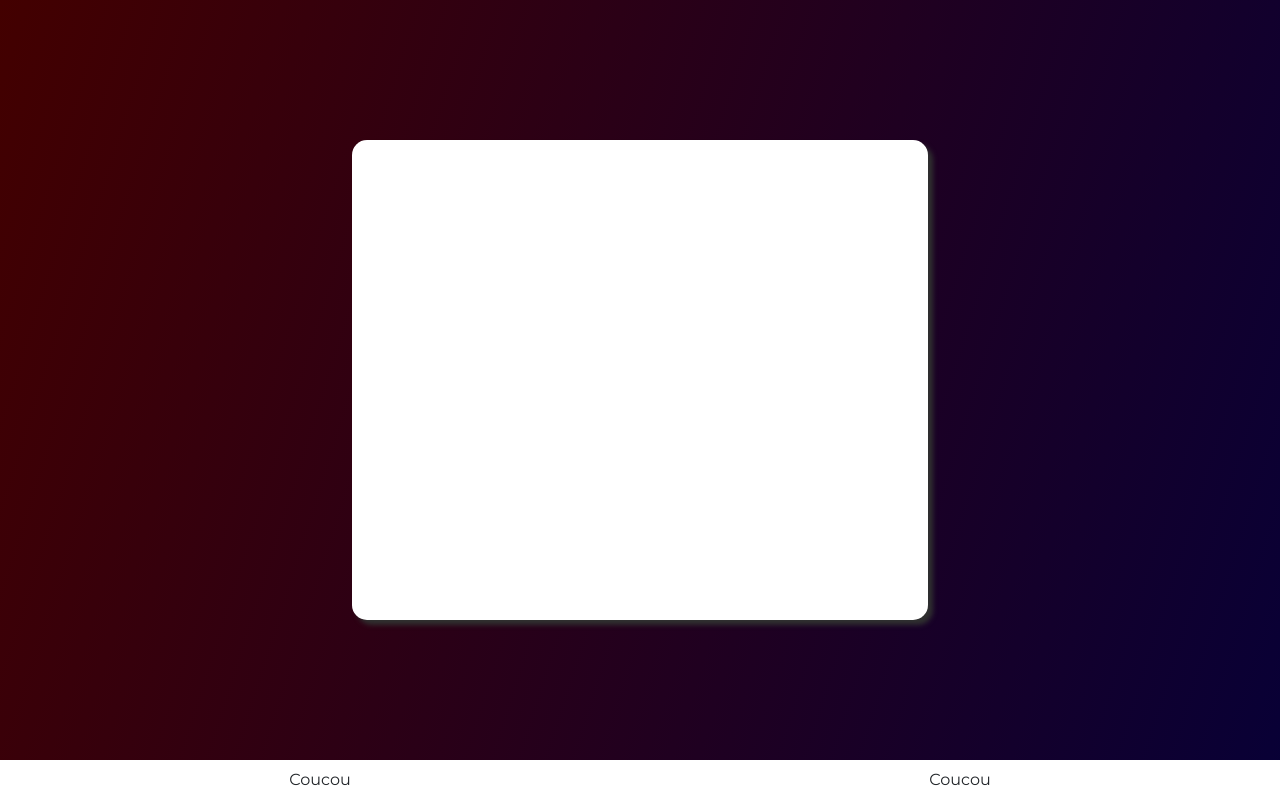
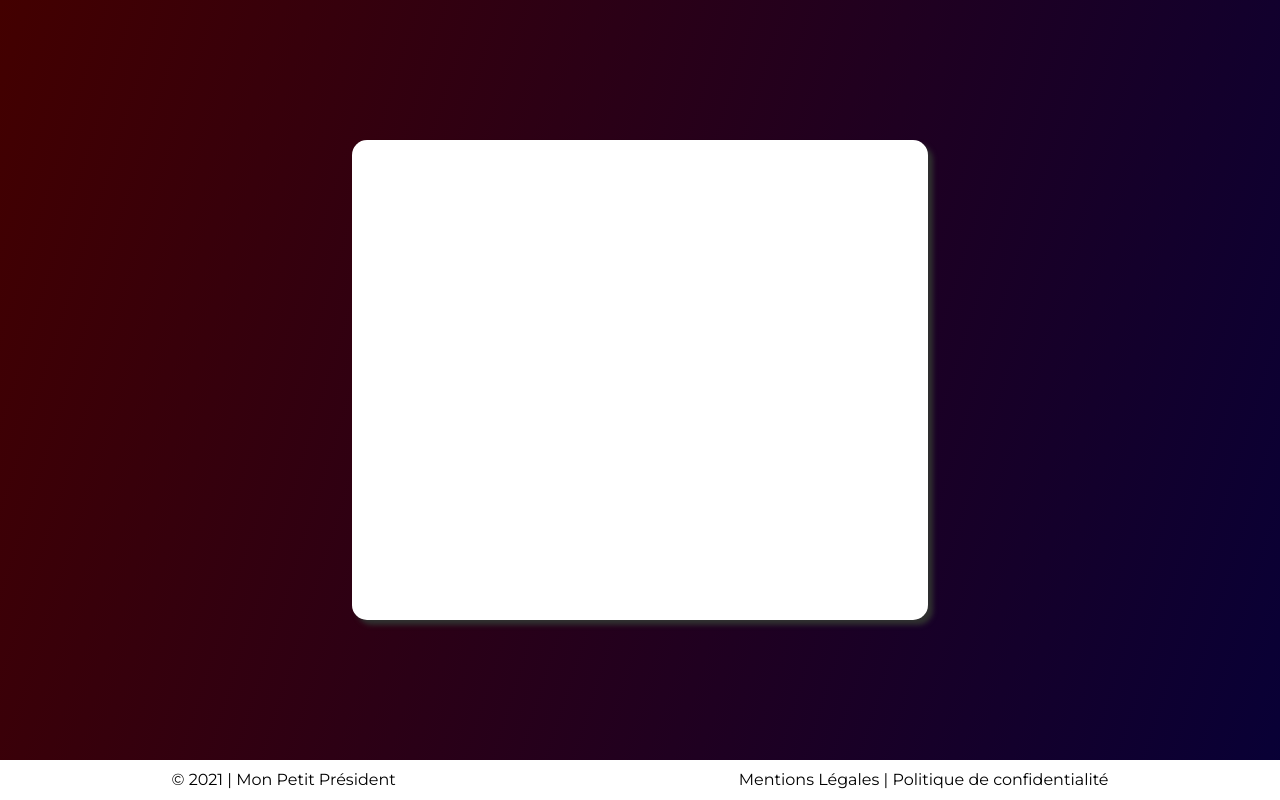
Before and after one commit to Xamimus/MonPetitPresident, a Nuxt app: page / in a window 1280 px wide. Built offline with nearby package versions, Linux system fonts and the light colour scheme.

Commit message:
End footer

```diff
--- a/components/Footer.vue
+++ b/components/Footer.vue
@@ -1,13 +1,21 @@
 <template>
     <div class="footer-container">
-        <div class="credits-container">
-            Coucou
-        </div>
-        <div class="legal-container">
-            Coucou
-        </div>
+        <button class="credits-container">
+            © {{this.date}} | Mon Petit Président
+        </button>
+        <button class="legal-container">
+            Mentions Légales | Politique de confidentialité
+        </button>
     </div>
 </template>
+
+<script>
+export default {
+    data: () => ({
+        date: new Date().getFullYear(),
+  }),
+}
+</script>
 
 <style scoped>
 .footer-container{
@@ -19,4 +27,9 @@
     justify-content: space-around;
     align-items: center;
 }
+
+button{
+    background-color: transparent;
+    border: none;
+}
 </style>
```
